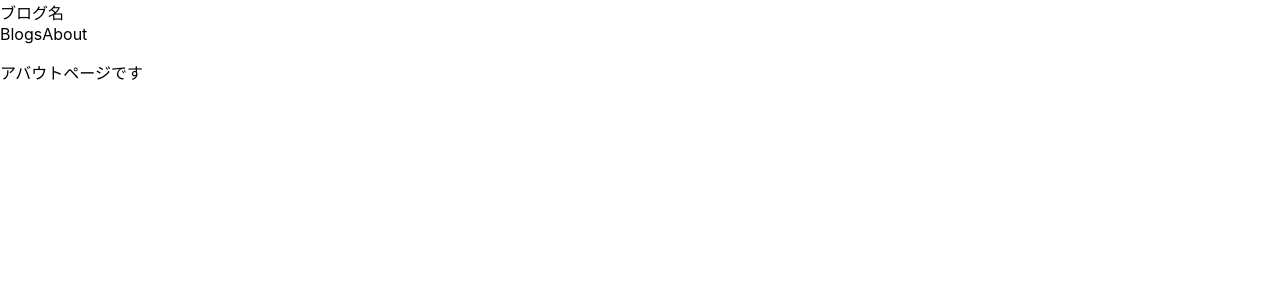
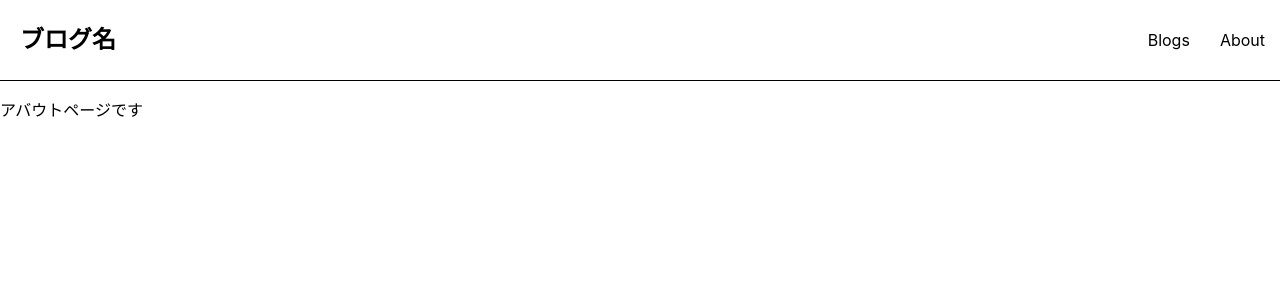
Before and after one commit to henmihenmi/my-blog, a Next.js app: page /about in a window 1280 px wide. Shown: the top 300 px of the page. Built offline with nearby package versions, Linux system fonts and the light colour scheme.

Commit message:
✨ スタイルをつけて整えた

```diff
--- a/components/Header.js
+++ b/components/Header.js
@@ -1,12 +1,13 @@
 import Link from "next/link";
+import classes from "./Header.module.css";
 
 export function Header() {
   return (
-    <header>
-      <div>
+    <header className={classes.header}>
+      <h2 className={classes.title}>
         <Link href="/">ブログ名</Link>
-      </div>
-      <div>
+      </h2>
+      <div className={classes.anchor}>
         <Link href="/">
           <a>Blogs</a>
         </Link>
--- /dev/null
+++ b/components/Header.module.css
@@ -0,0 +1,17 @@
+.header {
+  border-bottom: 1px solid;
+  display: flex;
+}
+
+.header h2 {
+  margin: 20px;
+}
+
+.anchor {
+  margin: 0 0 0 auto;
+}
+
+.anchor a {
+  display: inline-block;
+  margin: 30px 15px;
+}
--- a/pages/about.js
+++ b/pages/about.js
@@ -3,12 +3,12 @@ import Head from "next/head";
 
 export default function Home() {
   return (
-    <div>
+    <header>
       <Head>
         <title>About page</title>
       </Head>
       <Header />
       <p>アバウトページです</p>
-    </div>
+    </header>
   );
 }
--- a/pages/index.js
+++ b/pages/index.js
@@ -11,8 +11,8 @@ const Home = ({ blogs }) => {
         <title>ブログ名</title>
       </Head>
       <Header />
-      <h2>最新の記事</h2>
       <div>
+        <h2>最新の記事</h2>
         {blogs.map((blog) => (
           <React.Fragment key={blog.id}>
             <Link href="/blogs/[id]" as={`blogs/${blog.id}`}>
```
